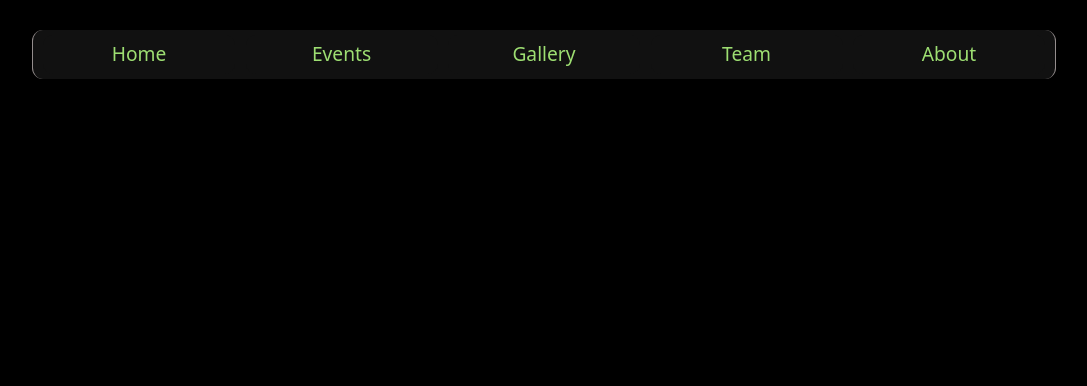
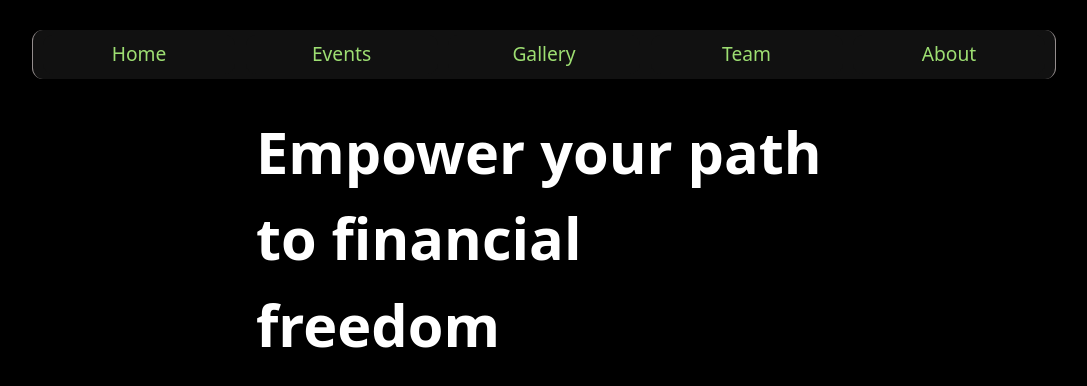
Before and after one commit to vats-27/Money_Matters, a React (Vite) app: page / in a window 1280 px wide. Shown: the top 386 px of the page, without its empty margins (96-1183 px from the left). Built offline with nearby package versions, Linux system fonts and the light colour scheme.

Commit message:
Hero page added

```diff
--- a/src/App.jsx
+++ b/src/App.jsx
@@ -15,7 +15,7 @@ function App() {
     },
     {
       path:"/",
-      element:<><Navbar /><Home/></>
+      element:<><Home/></>
     },
     {
       path:"/About",
--- /dev/null
+++ b/src/Home/Hero/Hero.css
@@ -0,0 +1,14 @@
+.Hero{
+    display: flex;
+    justify-content: center;
+    align-items: center;
+    width: 100vw;
+    height: auto;
+}
+
+.Hero h1{
+    width: max(45vw,280px);
+    color: white;
+    font-size: max(4.5vw,48px);
+    font-weight: 650;
+}
--- /dev/null
+++ b/src/Home/Hero/Hero.jsx
@@ -0,0 +1,12 @@
+import React from 'react'
+import './Hero.css'
+
+function Hero() {
+  return (
+    <div className='Hero'>
+        <h1>Empower your path to financial freedom</h1>
+    </div>
+  )
+}
+
+export default Hero
--- a/src/Home/Home.jsx
+++ b/src/Home/Home.jsx
@@ -1,8 +1,13 @@
 import React from 'react'
+import Navbar from './Navbar/Navbar'
+import Hero from './Hero/Hero'
 
 function Home() {
   return (
-    <div >Home</div>
+    <div>
+      <Navbar />
+      <Hero />
+    </div>
   )
 }
 
--- a/src/Home/Navbar/Navstyle.css
+++ b/src/Home/Navbar/Navstyle.css
@@ -8,8 +8,8 @@
     justify-content: space-between;
     padding: 30px 8%;
     justify-content: center;
+}
 
-}
 .Link {
     padding: 5px 0px;
     margin: 0px 5px;
```
